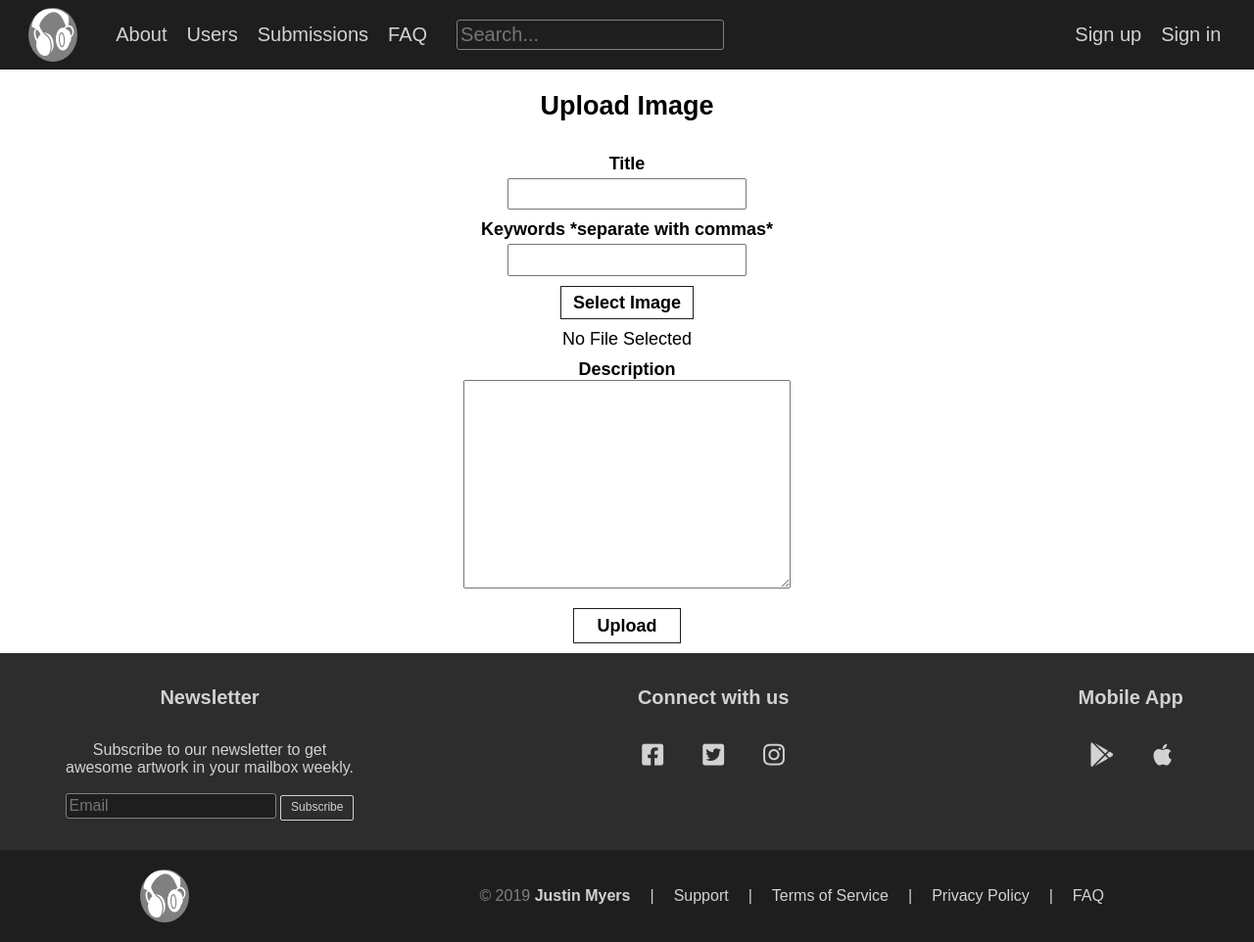
After one commit to Devman0451/PHP-Gallery, a PHP site: page /upload.php in a window 1280 px wide. The commit adds this page. Shown: the whole page at 98% size. Run offline with PHP 8.4, Linux system fonts and the light colour scheme; some libraries are stand-ins or nearby versions.

Commit message:
Basic image upload functionality

```diff
--- a/scripts/bundle.js
+++ b/scripts/bundle.js
@@ -1,8 +1,12 @@
 (() => {
+
+    // Navigation Menu for mobile
+    // =================================================================================
+
     const menuBarButton = document.querySelector('.hamburger-header');
     const mobileNavMenu = document.querySelector('.mobile--navmenu');
 
-    window.onresize = throttle(function() {
+    window.onresize = throttle(function () {
         checkWindowSize();
     }, 100);
 
@@ -26,20 +30,20 @@
     menuBarButton.addEventListener('click', toggleMenu);
 
     //Limits calls to checkWindowResize
-    function throttle (func, limit) {
+    function throttle(func, limit) {
         let lastFunc;
         let lastRan;
 
-        return function() {
+        return function () {
             const context = this;
             const args = arguments;
-            if(!lastRan) {
+            if (!lastRan) {
                 func.apply(context, args);
                 lastRan = Date.now();
             } else {
                 clearTimeout(lastFunc);
-                lastFunc = setTimeout(function() {
-                    if((Date.now() - lastRan) >= limit ) {
+                lastFunc = setTimeout(function () {
+                    if ((Date.now() - lastRan) >= limit) {
                         func.apply(context, args);
                         lastRan = Date.now();
                     }
@@ -48,4 +52,16 @@
         }
     }
 
+    // Display filename for uploaded images in upload.php
+    // =================================================================================
+
+    const fileUploadInput = document.querySelector('#image');
+    const fileName = document.querySelector('.filename');
+
+    function addFileTitle(e) {
+        fileName.innerText = this.files[0].name;
+    }
+
+    fileUploadInput.addEventListener('change', addFileTitle);
+
 })();
--- a/styles/style.css
+++ b/styles/style.css
@@ -394,6 +394,11 @@ ul {
   list-style: none;
 }
 
+input[type="file"] {
+  position: absolute;
+  left: -9999rem;
+}
+
 .errormsg {
   font-weight: bold;
   color: red;
@@ -570,7 +575,6 @@ ul {
   position: relative;
   width: 100%;
   height: 100%;
-  background-color: aqua;
 }
 
 .overlay {
@@ -583,6 +587,11 @@ ul {
   display: flex;
   flex-direction: column;
   justify-content: flex-end;
+  opacity: 0;
+}
+
+.overlay:hover {
+  opacity: 1;
 }
 
 .info {
@@ -733,6 +742,18 @@ ul {
   border-bottom: 0;
 }
 
+@media screen and (max-width: 700px) {
+  .tos {
+    width: 400px;
+  }
+}
+
+@media screen and (max-width: 500px) {
+  .tos {
+    width: 250px;
+  }
+}
+
 /**
   Support Styling
 */
@@ -762,6 +783,47 @@ ul {
 
 .support--block a:hover{
   color: gray;
+}
+
+@media screen and (max-width: 700px) {
+  .support--block {
+    margin-left: 2vw;
+  }
+
+}
+
+@media screen and (max-width: 500px) {
+  .support--container {
+    grid-template-columns: 1fr;
+  }
+
+}
+
+/**
+  Upload Styling
+*/
+
+.signup-form.upload-form {
+  justify-content: center;
+  align-items: center;
+  margin-bottom: 10px;
+}
+
+.upload--fileupload {
+  border: 1px solid var(--dark-gray);
+  display: inline-block;
+  padding: 6px 12px;
+  cursor: pointer;
+  transition: background 200ms ease-in-out;
+}
+
+.upload--fileupload:hover {
+  background: var(--dark-gray);
+  color: white;
+}
+
+.filename {
+  margin-top: 10px;
 }
 
 /**
--- /dev/null
+++ b/upload.php
@@ -0,0 +1,26 @@
+<?php
+include_once "includes/header.inc.php";
+include_once "navbar.php";
+?>
+
+<section class="signup tos">
+    <div class="signup--container">
+        <h2>Upload Image</h2>
+        <form action="includes/upload.inc.php" method="post" enctype="multipart/form-data" class="signup-form upload-form">
+            <label for="title">Title</label>
+            <input type="text" name="title">
+            <label for="keywords">Keywords <span class="keyword--span">*separate with commas*</span></label>
+            <input type="text" name="keywords">
+            <label for="image" class="upload--fileupload">Select Image</label>
+            <input type="file" name="image" id="image">
+            <span class="filename">No File Selected</span>
+            <label for="description">Description</label>
+            <textarea name="description" cols="30" rows="10"></textarea>
+            <input type="submit" name="submit" value="Upload" class="signup-btn">
+        </form>
+    </div>
+</section>
+
+<?php
+include_once "includes/footer.inc.php";
+?>
```
Also changed, not shown: includes/upload.inc.php (added, +45 -0 lines).
